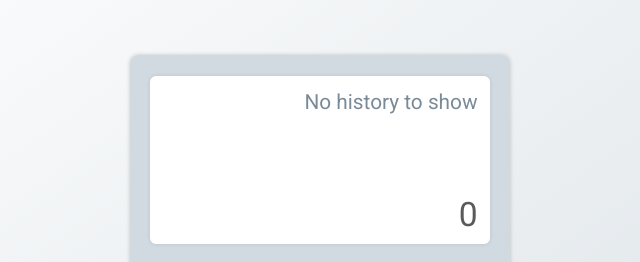
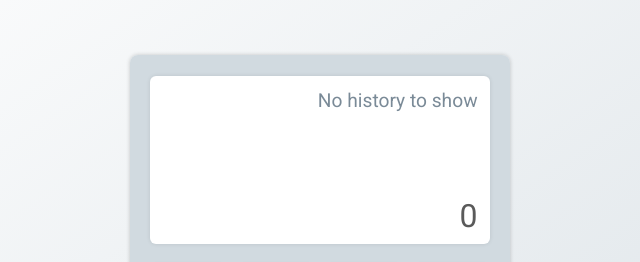
Before and after one commit to hradiladam/calculator-fixed, a plain HTML site: page index.html in a window 1280 px wide. Shown: the top 262 px of the page, 320-960 px from the left. Drawn offline with Linux system fonts and the light colour scheme.

Commit message:
Style: decrease display font sizes

```diff
--- a/css/style.css
+++ b/css/style.css
@@ -30,7 +30,7 @@ body {
     justify-content: space-between;
     background-color: #ffffff;
     color: #5a5a5a;
-    font-size: 2.1rem;
+    font-size: 2rem;
     text-align: right;
     border-radius: 6px;
     padding: 0.75rem;
@@ -54,7 +54,7 @@ body {
 }
 
 #recent-history {
-    font-size: 1.3rem;
+    font-size: 1.2rem;
     color: #7a8a97;
     white-space: normal;
     word-break: break-all;      /* allow breaks anywhere if needed */
```
